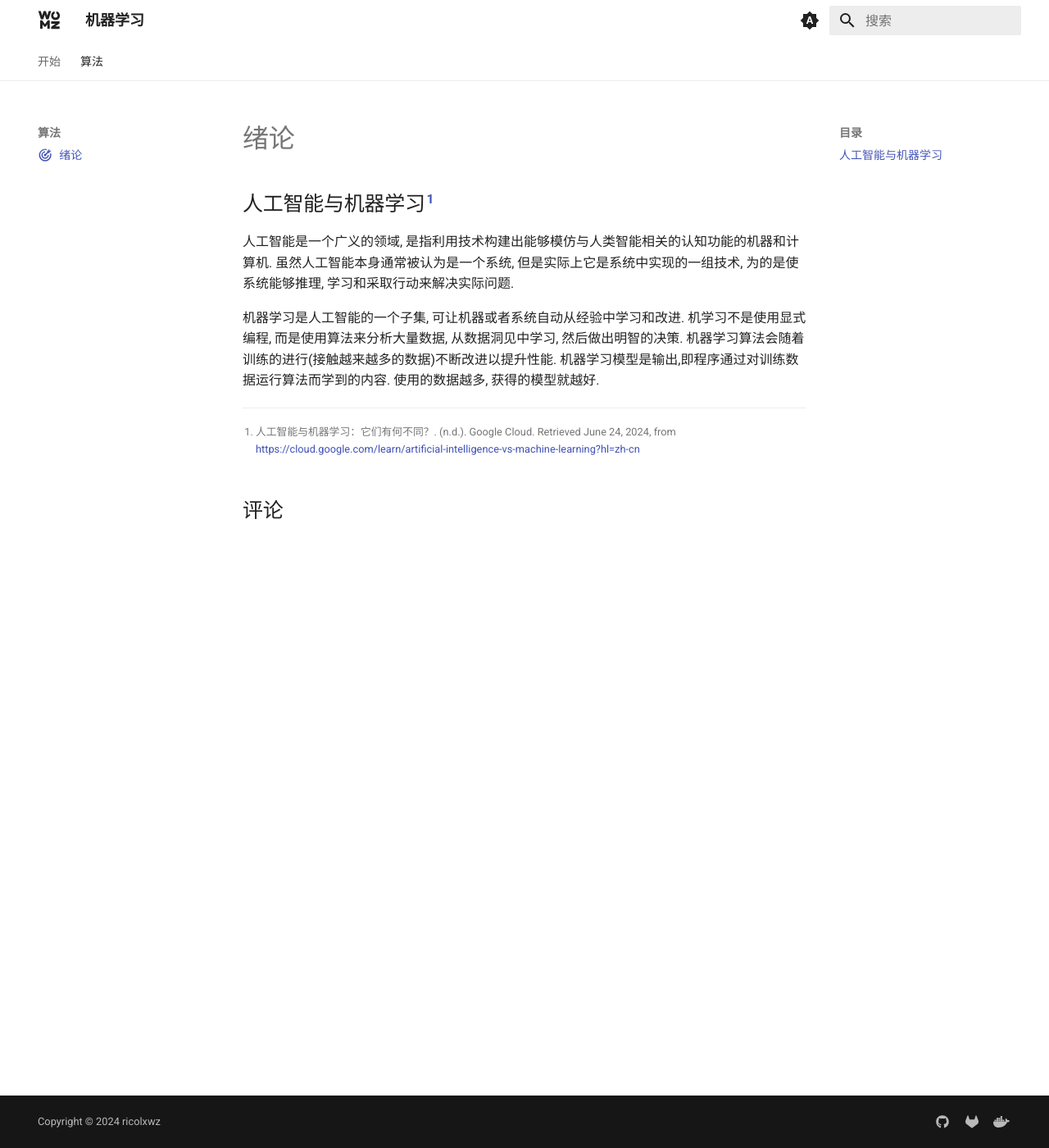
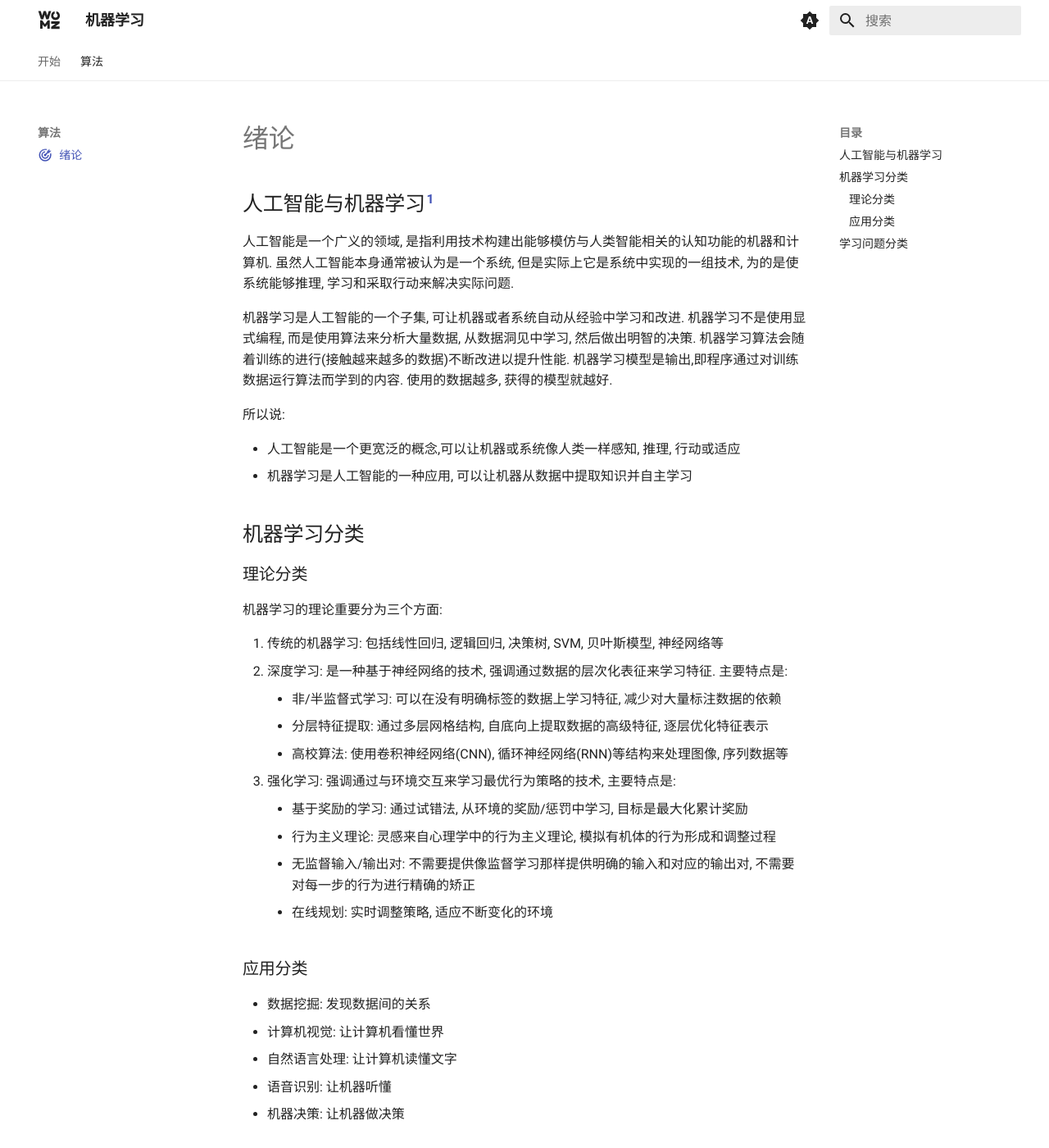
Before and after one commit to sigmax01/ml, an MkDocs documentation site: the page built from docs/算法/绪论.md, in a window 1280 px wide and 1400 px high. Shown: the whole window at 82% size. Built offline with MkDocs 1.6.1 and Material for MkDocs 9.7.7, drawn with Linux system fonts in a browser that asks for light colours; comment, search, counter and statistics services are not loaded; some of the changed text lies outside the part shown.

```diff
--- a/docs/算法/绪论.md
+++ b/docs/算法/绪论.md
@@ -8,6 +8,55 @@
 
 人工智能是一个广义的领域, 是指利用技术构建出能够模仿与人类智能相关的认知功能的机器和计算机. 虽然人工智能本身通常被认为是一个系统, 但是实际上它是系统中实现的一组技术, 为的是使系统能够推理, 学习和采取行动来解决实际问题.
 
-机器学习是人工智能的一个子集, 可让机器或者系统自动从经验中学习和改进. 机学习不是使用显式编程, 而是使用算法来分析大量数据, 从数据洞见中学习, 然后做出明智的决策. 机器学习算法会随着训练的进行(接触越来越多的数据)不断改进以提升性能. 机器学习模型是输出,即程序通过对训练数据运行算法而学到的内容. 使用的数据越多, 获得的模型就越好.
+机器学习是人工智能的一个子集, 可让机器或者系统自动从经验中学习和改进. 机器学习不是使用显式编程, 而是使用算法来分析大量数据, 从数据洞见中学习, 然后做出明智的决策. 机器学习算法会随着训练的进行(接触越来越多的数据)不断改进以提升性能. 机器学习模型是输出,即程序通过对训练数据运行算法而学到的内容. 使用的数据越多, 获得的模型就越好.
+
+所以说:
+
+- 人工智能是一个更宽泛的概念,可以让机器或系统像人类一样感知, 推理, 行动或适应
+- 机器学习是人工智能的一种应用, 可以让机器从数据中提取知识并自主学习
+
+## 机器学习分类
+
+### 理论分类
+
+机器学习的理论重要分为三个方面:
+
+1. 传统的机器学习: 包括线性回归, 逻辑回归, 决策树, SVM, 贝叶斯模型, 神经网络等
+2. 深度学习: 是一种基于神经网络的技术, 强调通过数据的层次化表征来学习特征. 主要特点是:
+    - 非/半监督式学习: 可以在没有明确标签的数据上学习特征, 减少对大量标注数据的依赖
+    - 分层特征提取: 通过多层网格结构, 自底向上提取数据的高级特征, 逐层优化特征表示
+    - 高校算法: 使用卷积神经网络(CNN), 循环神经网络(RNN)等结构来处理图像, 序列数据等
+3. 强化学习: 强调通过与环境交互来学习最优行为策略的技术, 主要特点是:
+    - 基于奖励的学习: 通过试错法, 从环境的奖励/惩罚中学习, 目标是最大化累计奖励
+    - 行为主义理论: 灵感来自心理学中的行为主义理论, 模拟有机体的行为形成和调整过程
+    - 无监督输入/输出对: 不需要提供像监督学习那样提供明确的输入和对应的输出对, 不需要对每一步的行为进行精确的矫正
+    - 在线规划: 实时调整策略, 适应不断变化的环境
+
+### 应用分类
+
+- 数据挖掘: 发现数据间的关系
+- 计算机视觉: 让计算机看懂世界
+- 自然语言处理: 让计算机读懂文字
+- 语音识别: 让机器听懂
+- 机器决策: 让机器做决策
+
+## 学习问题分类
+
+- 监督学习
+
+    监督学习指的是通过已知的输入和已知的输出来训练模型, 以便模型能够预测新的输入和输出. 根据输出的不同可以分为两类:
+
+    - 分类问题: 输出为离散的.
+
+        ???+ example "例子"
+
+            从0到9个共10个类别中识别出驶入图片属于哪一个数字, 输出是离散的: 其中的一个数字
+
+    - 回归问题: 输出为连续的.
+
+        ???+ example "例子"
+
+            根据鲑鱼的长度预测其年龄和体重, 输出是连续的: 年龄和体重
 
 [^1]: 人工智能与机器学习：它们有何不同？. (n.d.). Google Cloud. Retrieved June 24, 2024, from https://cloud.google.com/learn/artificial-intelligence-vs-machine-learning?hl=zh-cn
+[^2]: Machine-learning-deep-learning-notes/machine-learning/machine-learning-intro.md at master · loveunk/machine-learning-deep-learning-notes. (n.d.). Retrieved June 24, 2024, from https://github.com/loveunk/machine-learning-deep-learning-notes/blob/master/machine-learning/machine-learning-intro.md
```
Also changed, not shown: 1 other file.
